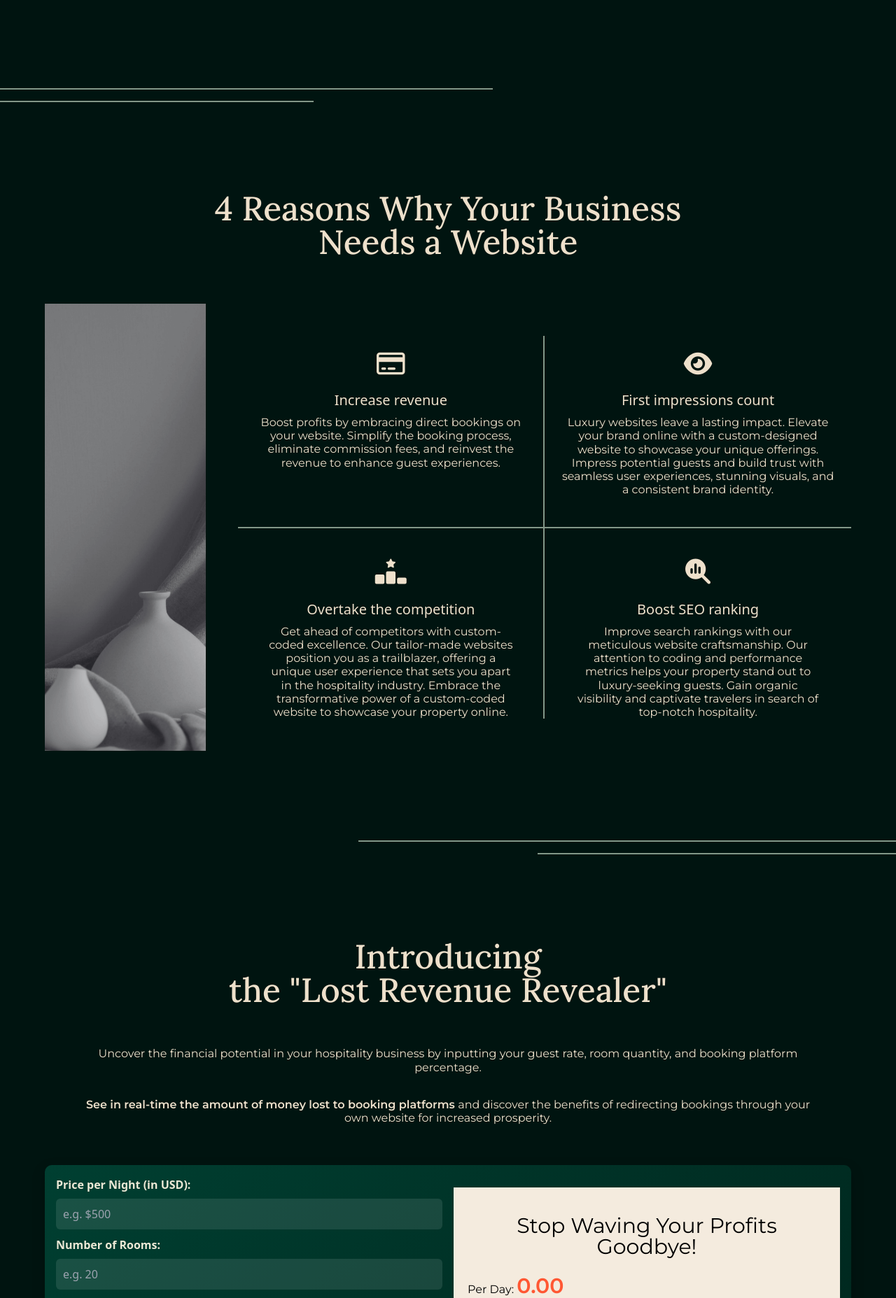
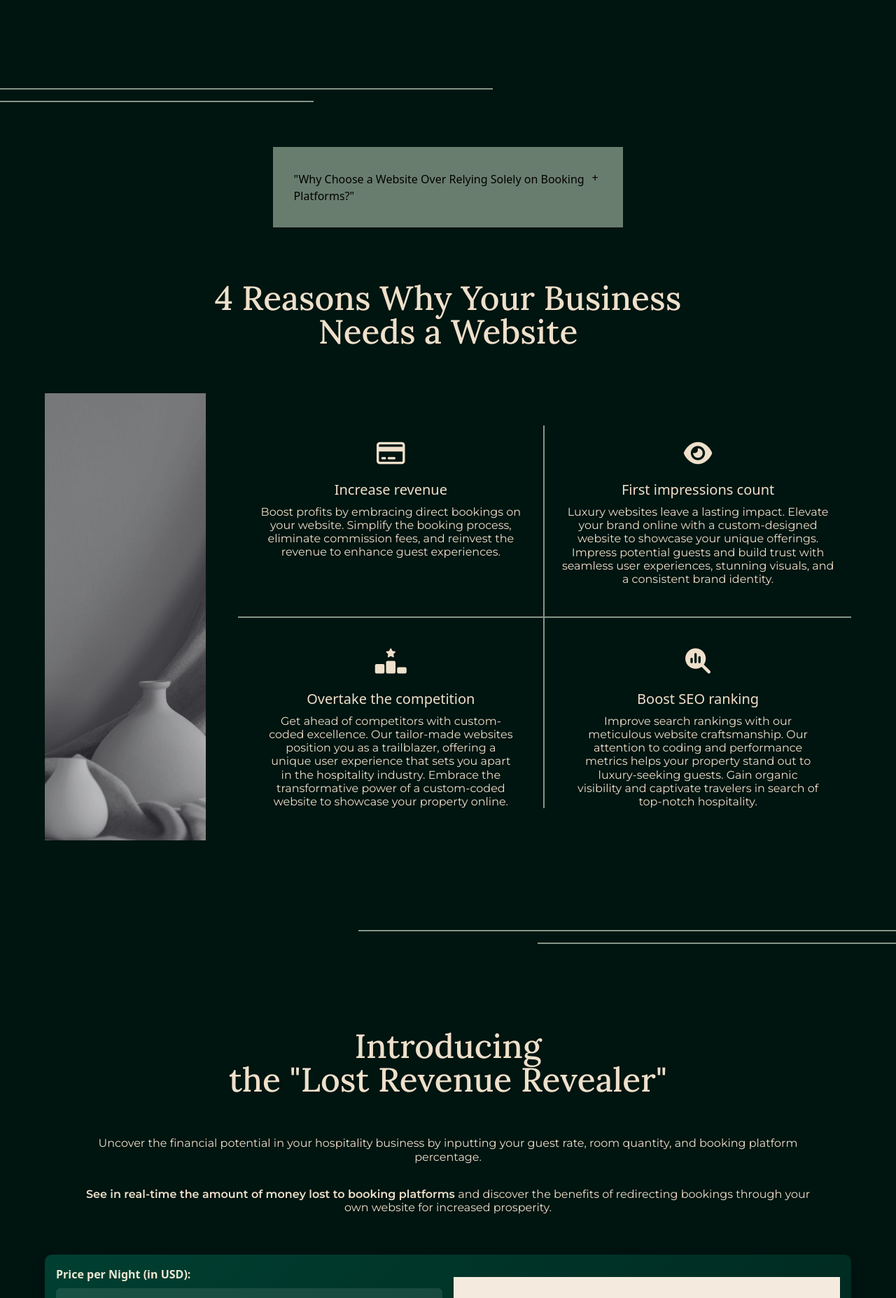
Before and after one commit to JuliaRees/refined-island-creations-2.0, a Jekyll site: the page built from index.html, in a window 1280 px wide. Shown: the part 1009-2864 px from the top of the page at 70% size. Built offline with Jekyll 4.4.1, drawn with Linux system fonts in a browser that asks for light colours; nearby versions of some CDN libraries.

Commit message:
new-accordion

```diff
--- a/assets/css/output-style.css
+++ b/assets/css/output-style.css
@@ -2163,8 +2163,6 @@ input[type="number"] {
 
 /* Accordion Try */
 
-/* Accordian slides */
-
 .accordion{
     background-color: #697d6f;
     color: #EEE0CB;
@@ -2173,20 +2171,20 @@ input[type="number"] {
     max-width:500px;
   }
 
-  .accordion dt a {
+  .accordion .dt a {
     padding: 0.25rem;
     margin: 0.25rem 0;
     display:block;
-    color: teal;
+    color: black;
     position: relative;
     text-decoration: none;
   }
-  .accordion dd {
+  .accordion .dd {
     padding: 0.5rem;
   }
 
   /* Icon */
-  .accordion dt a::after {
+  .accordion .dt a::after {
     position: absolute;
     top: 0.4rem;
     right: 0.4rem;
--- a/index.html
+++ b/index.html
@@ -79,7 +79,7 @@ seo:
 
     </div>
 </section>
---->
+
 
 <!-------------4 reasons--------------->
 
--- a/scripts.js
+++ b/scripts.js
@@ -8,15 +8,15 @@ $(document).ready(function() {
 
 
 
-var allPanels = $('.accordion > dd').hide();
+var allPanels = $('.accordion > .dd').hide();
 
-	$('.accordion > dt > a').click(function() {
+	$('.accordion > .dt > a').click(function() {
 		allPanels.slideUp();
 
     $(this).filter('.open').removeClass('open').addClass('closing')
-    $('.accordion > dt > a').removeClass('open');
+    $('.accordion > .dt > a').removeClass('open');
   $(this).not(".closing").addClass('open').parent().next().slideDown();
-    $('.accordion > dt > a').removeClass('closing');
+    $('.accordion > .dt > a').removeClass('closing');
 
     return false;
 	});
--- a/style.css
+++ b/style.css
@@ -1315,8 +1315,6 @@ input[type="number"] {
 
 /* Accordion Try */
 
-/* Accordian slides */
-
 .accordion{
     background-color: #697d6f;
     color: #EEE0CB;
@@ -1325,20 +1323,20 @@ input[type="number"] {
     max-width:500px;
   }
 
-  .accordion dt a {
+  .accordion .dt a {
     padding: 0.25rem;
     margin: 0.25rem 0;
     display:block;
-    color: teal;
+    color: black;
     position: relative;
     text-decoration: none;
   }
-  .accordion dd {
+  .accordion .dd {
     padding: 0.5rem;
   }
 
   /* Icon */
-  .accordion dt a::after {
+  .accordion .dt a::after {
     position: absolute;
     top: 0.4rem;
     right: 0.4rem;
@@ -1352,7 +1350,7 @@ input[type="number"] {
     transition: all .35s;
   }
 
-  .accordion dt a::after {
+  .accordion .dt a::after {
     content: "+";
   }
   .open::after {
```
Also changed, not shown: other parts of index.html (+1 -1 lines).
